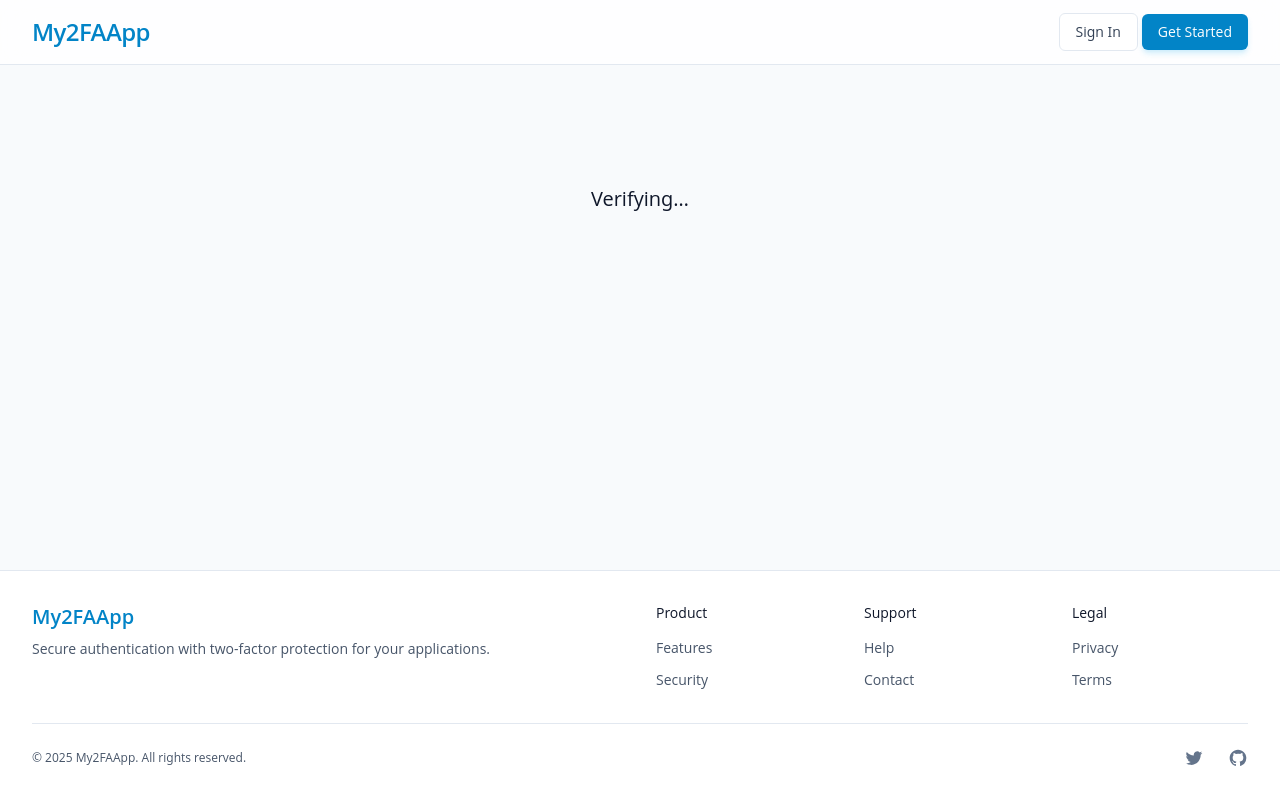
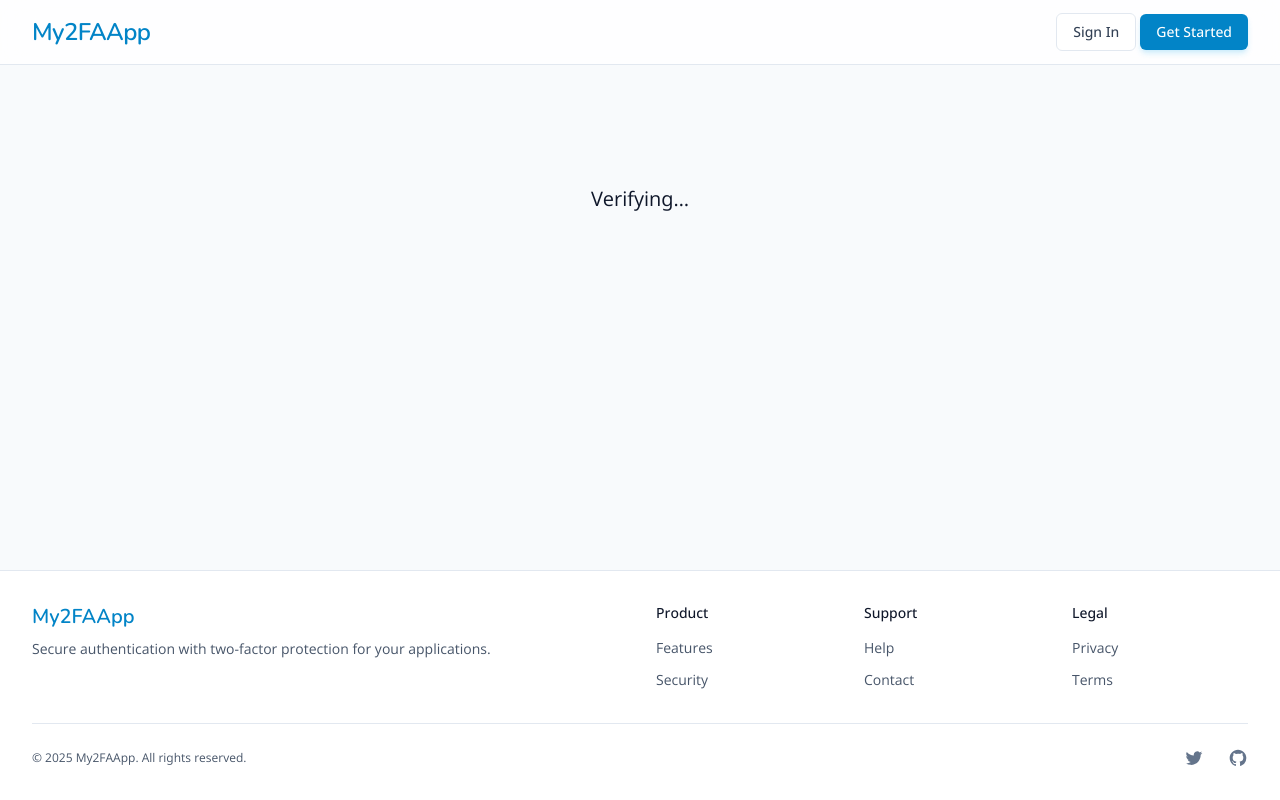
Before and after one commit to RonyBubnovsky/2FA-Project, a Next.js app in the folder google-2fa-project/: page /verify-email in a window 1280 px wide. Built offline with nearby package versions, Linux system fonts and the light colour scheme; no server answers.

Commit message:
Update globals.css to remove duplicate font import: Consolidate font import statement for Open Sans and Nunito, ensuring cleaner CSS structure.

```diff
--- a/google-2fa-project/src/app/globals.css
+++ b/google-2fa-project/src/app/globals.css
@@ -1,9 +1,9 @@
+/* Import fonts directly in CSS */
+@import url('https://fonts.googleapis.com/css2?family=Open+Sans:wght@300..800&family=Nunito:wght@200..900&display=swap');
+
 @tailwind base;
 @tailwind components;
 @tailwind utilities;
-
-/* Import fonts directly in CSS */
-@import url('https://fonts.googleapis.com/css2?family=Open+Sans:wght@300..800&family=Nunito:wght@200..900&display=swap');
 
 @layer base {
   .dark {
```
